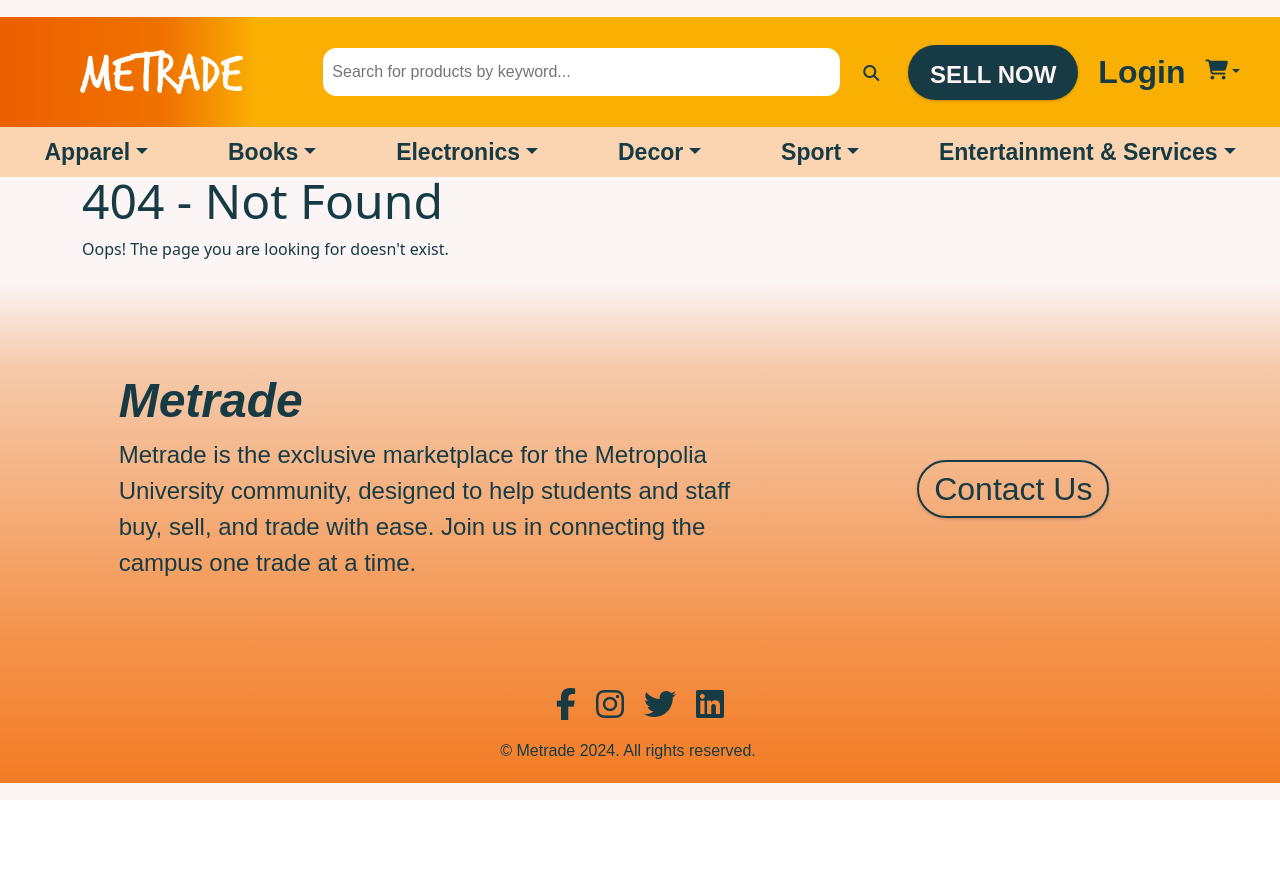
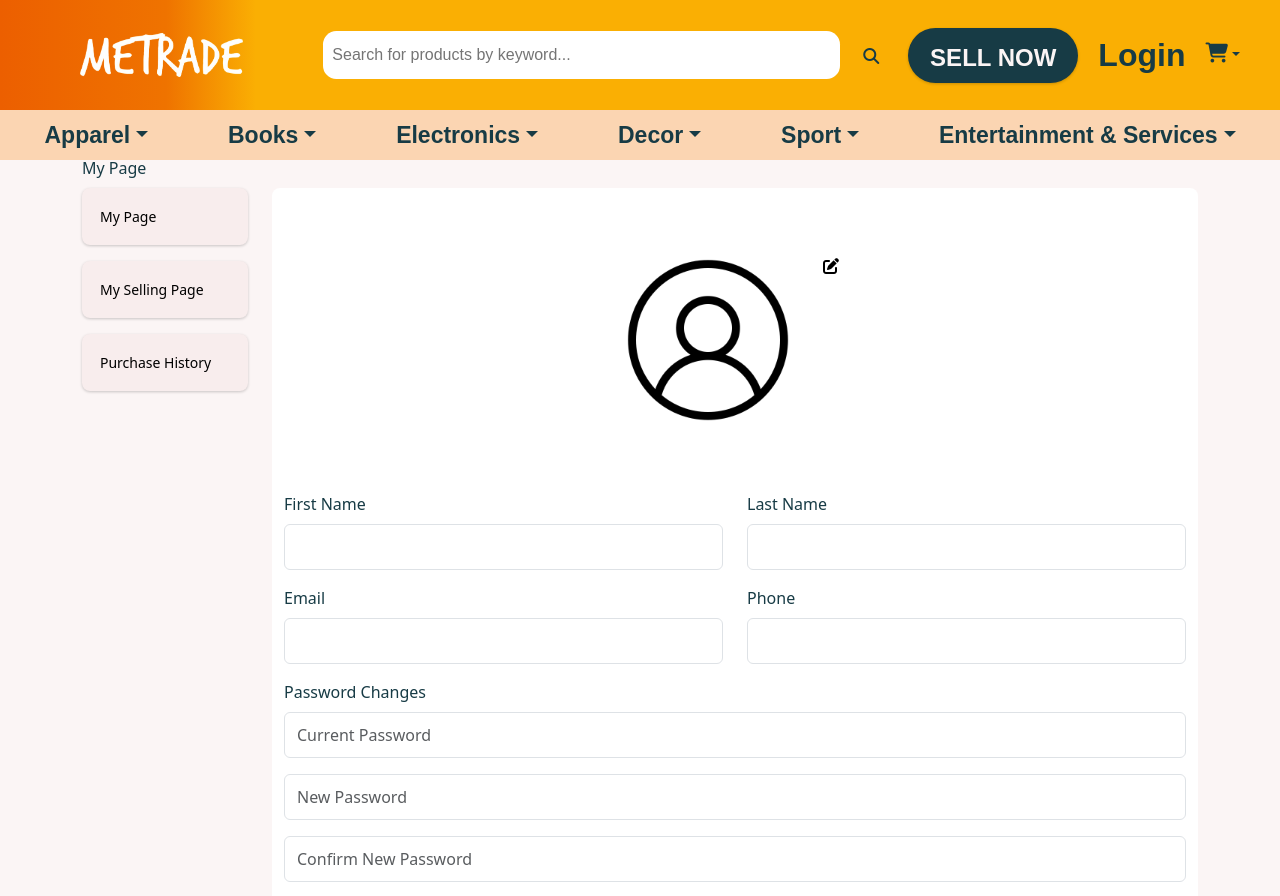
Before and after one commit to Nhidinh91/metrade, a React (Vite) app in the folder ecommerce/: page /my-page in a window 1280 px wide. Shown: the top 896 px of the page. Before the commit the page ends 800 px from the top, so only its background shows below. Built offline with nearby package versions, Linux system fonts and the light colour scheme; the HTML template or start-up script is replaced by a standard one; a web font is replaced by a local one.

Commit message:
add My page and Account information

```diff
--- a/ecommerce/src/App.jsx
+++ b/ecommerce/src/App.jsx
@@ -12,7 +12,8 @@ import SellingHistory from "./Pages/SellingHistory.jsx";
 import PurchaseHistory from "./Pages/PurchaseHistory.jsx";
 import Profile from "./Pages/Profile.jsx";
 import { AuthProvider } from "./contexts/AuthContext";
-import ProductDetail from "./Pages/ProductDetail.jsx"
+import ProductDetail from "./Pages/ProductDetail.jsx";
+import MyPage from "./Pages/MyPage.jsx";
 
 
 function App() {
@@ -31,6 +32,7 @@ function App() {
             <Route path="/purchase-history" element={<PurchaseHistory />} />
             <Route path="category" element={<ProductListing />} />
             <Route path="/product/detail/:id" element={<ProductDetail/>} />
+            <Route path="/my-page" element={<MyPage />} />
             <Route path="*" element={<NotFound />} />
           </Route>
         </Routes>
--- /dev/null
+++ b/ecommerce/src/Components/AccountInfo.jsx
@@ -0,0 +1,178 @@
+import { useState, useEffect, useCallback, useRef } from "react";
+import { useAuthContext } from "../hooks/useAuthContext";
+import { Form, Button, Row, Col, Image, Container } from "react-bootstrap";
+import ProfileImage from '../assets/profile-default-image.png';
+import '../Styles/AccountInfo.css';
+
+const AccountInfo = () => {
+    const [profile, setProfile] = useState(null);
+    const [avatarData, setAvatarData] = useState(null); // for saving avatar in database
+    const [avatarPreview, setAvatarPreview] = useState(ProfileImage); // For avatar preview
+    const [currentPassword, setCurrentPassword] = useState("");
+    const [newPassword, setNewPassword] = useState("");
+    const [confirmNewPassword, setConfirmNewPassword] = useState("");
+
+    const { user } = useAuthContext();
+    const fileInputRef = useRef(null); // Ref for file input
+
+    const fetchProfile = useCallback(async () => {
+        if (!user || !user.token) {
+            return;
+        }
+        try {
+            const response = await fetch(`http://localhost:3000/api/user/profile/detail/${user._id}`, {
+                method: "GET",
+                headers: {
+                    "Content-Type": "application/json",
+                    Authorization: `Bearer ${user.token}`
+                },
+            });
+
+            const data = await response.json();
+
+            if (response.ok) {
+                setProfile(data.user);
+                // Set initial avatar preview
+                setAvatarPreview(data.user.photo_url || ProfileImage);
+            }
+        } catch (error) {
+            console.error("Error fetching profile:", error);
+        }
+    }, [user]);
+
+    useEffect(() => {
+        fetchProfile();
+    }, [user, fetchProfile]);
+
+    const handleAvatarChange = (e) => {
+        const file = e.target.files[0];
+        console.log(file)
+        if (file) {
+            setAvatarData(file);
+            setAvatarPreview(URL.createObjectURL(file));
+        }
+    };
+
+    const handleSaveChanges = async (e) => {
+
+    };
+
+    const triggerFileInput = () => {
+        fileInputRef.current.click();
+    };
+
+    return (
+        <Container>
+            <Row className="account-info py-4">
+                <div className="avatar-container">
+                    <Image
+                        src={avatarPreview}
+                        roundedCircle
+                        className="avatar-image"
+                    />
+
+                    <Form.Control
+                        type="file"
+                        accept="image/*"
+                        onChange={handleAvatarChange}
+                        ref={fileInputRef}
+                        className="d-none"
+                    />
+                    <button className="change-avatar-btn" onClick={triggerFileInput}>
+                        <i
+                            className="fa-solid fa-pen-to-square"
+                            style={{ cursor: 'pointer' }}
+                        ></i>
+                    </button>
+                </div>
+
+                <Form onSubmit={handleSaveChanges}>
+                    <Row sm={1} md={2} className="mb-3">
+                        <Col sm={12} md={6}>
+                            <Form.Group controlId="firstName">
+                                <Form.Label>First Name</Form.Label>
+                                <Form.Control
+                                    type="text"
+                                    value={profile?.first_name}
+                                    onChange={(e) => setProfile({ ...profile, firstName: e.target.value })}
+                                />
+                            </Form.Group>
+                        </Col>
+                        <Col sm={12} md={6}>
+                            <Form.Group controlId="lastName">
+                                <Form.Label>Last Name</Form.Label>
+                                <Form.Control
+                                    type="text"
+                                    value={profile?.last_name}
+                                    onChange={(e) => setProfile({ ...profile, lastName: e.target.value })}
+                                />
+                            </Form.Group>
+                        </Col>
+                    </Row>
+
+                    <Row sm={1} md={2} className="mb-3">
+                        <Col sm={12} md={6}>
+                            <Form.Group controlId="email">
+                                <Form.Label>Email</Form.Label>
+                                <Form.Control
+                                    type="email"
+                                    value={profile?.email}
+                                    onChange={(e) => setProfile({ ...profile, email: e.target.value })}
+                                    disabled={profile?.is_verified}
+                                />
+                            </Form.Group>
+                        </Col>
+                        <Col sm={12} md={6}>
+                            <Form.Group controlId="phone">
+                                <Form.Label>Phone</Form.Label>
+                                <Form.Control
+                                    type="text"
+                                    value={profile?.phone}
+                                    onChange={(e) => setProfile({ ...profile, phone: e.target.value })}
+                                />
+                            </Form.Group>
+                        </Col>
+                    </Row>
+
+                    <Row>
+                        <Form.Label>Password Changes</Form.Label>
+                        <Form.Group controlId="currentPassword" className="mb-3">
+                            <Form.Control
+                                type="password"
+                                placeholder="Current Password"
+                                value={currentPassword}
+                                onChange={(e) => setCurrentPassword(e.target.value)}
+                            />
+                        </Form.Group>
+
+                        <Form.Group controlId="newPassword" className="mb-3">
+                            <Form.Control
+                                type="password"
+                                placeholder="New Password"
+                                value={newPassword}
+                                onChange={(e) => setNewPassword(e.target.value)}
+                            />
+                        </Form.Group>
+
+                        <Form.Group controlId="confirmNewPassword" className="mb-3">
+                            <Form.Control
+                                type="password"
+                                placeholder="Confirm New Password"
+                                value={confirmNewPassword}
+                                onChange={(e) => setConfirmNewPassword(e.target.value)}
+                            />
+                        </Form.Group>
+                    </Row>
+
+                    <Row sm={1} md={2} className="justify-content-md-end">
+                        <Col sm={12} md={3}>
+                            <Button type="submit" className="btn btn-primary save-changes-btn">Save Changes</Button>
+                        </Col>
+                    </Row>
+                </Form>
+            </Row>
+        </Container>
+    );
+}
+
+export default AccountInfo;
--- a/ecommerce/src/Components/ProfileMenu.jsx
+++ b/ecommerce/src/Components/ProfileMenu.jsx
@@ -11,8 +11,8 @@ const ProfileMenu = () => {
 
     const navigate = useNavigate()
 
-    const handleProfileClick = () => {
-        navigate('/profile');
+    const handleMyPageClick = () => {
+        navigate('/my-page');
     };
 
     const handleSellingHistoryClick = () => {
@@ -31,12 +31,12 @@ const ProfileMenu = () => {
         <Dropdown className={`${style.profileMenu}`}>
             <Dropdown.Toggle as={ButtonGroup} className={`${style.profileButton}`} id="dropdown-profile-button">
                 <img src={user.photo_url || ProfileImage} alt="Profile" />
-                <span className={`${style.profileName}`}>{user.name}</span>
+                <span className={`${style.profileName}`}>{user.first_name}</span>
             </Dropdown.Toggle>
 
             <Dropdown.Menu className={`${style.profileMenuItems}`}>
-                <Dropdown.Item onClick={handleProfileClick} className={`${style.profileMenuItem}`}>
-                    My Profile
+                <Dropdown.Item onClick={handleMyPageClick} className={`${style.profileMenuItem}`}>
+                    My Page
                 </Dropdown.Item>
                 <Dropdown.Item className={`${style.profileMenuItem} ${style.balanceItem}`}>
                     Balance <span className={`${style.balance}`}><img src={Coin} alt="Coin" />{user.balance || 0}</span>
--- /dev/null
+++ b/ecommerce/src/Pages/MyPage.jsx
@@ -0,0 +1,30 @@
+import { Container, Row, Col, Button } from "react-bootstrap";
+import { Link } from "react-router-dom";
+import "../Styles/MyPage.css";
+import AccountInfo from "../Components/AccountInfo";
+
+const MyPage = () => {
+    return (
+        <Container className="my-page">
+            <h3>My Page</h3>
+            <Row sm={1} md={2} lg={2} className="">
+                <Col sm={12} md={2} lg={2} className="left-container mb-4">
+                    <Link to="/my-page">
+                        <Button className="menu-item-btn">My Page</Button>
+                    </Link>
+                    <Link to="/selling-history">
+                        <Button className="menu-item-btn">My Selling Page</Button>
+                    </Link>
+                    <Link to="/purchase-history">
+                        <Button className="menu-item-btn">Purchase History</Button>
+                    </Link>
+                </Col>
+                <Col sm={12} md={10} lg={10} className="right-container">
+                    <AccountInfo />
+                </Col>
+            </Row>
+        </Container>
+    );
+}
+
+export default MyPage;
--- a/ecommerce/src/Pages/ProductDetail.jsx
+++ b/ecommerce/src/Pages/ProductDetail.jsx
@@ -5,7 +5,7 @@ import { useEffect, useState } from "react";
 import { useParams,  useNavigate } from "react-router-dom";
 import Loading from "../Components/Loading";
 import "../Styles/ProductDetail.css";
-import { Breadcrumb, Row, Col, Container, Button } from "react-bootstrap";
+import { Breadcrumb, Row, Col, Container} from "react-bootstrap";
 
 const ProductDetail = () => {
   const navigate = useNavigate();
--- /dev/null
+++ b/ecommerce/src/Styles/AccountInfo.css
@@ -0,0 +1,35 @@
+.account-info {
+    display: flex;
+    justify-content: center;
+    gap: 1.5rem;
+    background-color: #ffffff;
+    border-radius: .5rem;
+}
+
+.account-info .avatar-container {
+    display: flex;
+    justify-content: center;
+    padding: 2rem 0;
+    position: relative;
+}
+
+.account-info .avatar-container img {
+    width: 12rem;
+    height: 12rem;
+    object-fit: cover;
+}
+
+.account-info .avatar-container .change-avatar-btn {
+    border: none;
+    background: none;
+    align-self: start;
+}
+
+.account-info input.form-control {
+    height: 2.875rem;
+}
+
+.account-info .save-changes-btn {
+    border-radius: 0.5rem;
+    width: 100%;
+}
--- /dev/null
+++ b/ecommerce/src/Styles/MyPage.css
@@ -0,0 +1,15 @@
+.my-page .left-container {
+    display: flex;
+    flex-direction: column;
+    gap: 1rem;
+}
+
+.my-page .left-container .menu-item-btn {
+    width: 100%;
+    border-radius: 0.5rem;
+    background: #f8eded;
+    color: #000000;
+    text-align: left;
+    text-transform: none;
+    padding: 1rem;
+}
--- a/ecommerce/src/Styles/ProfileMenu.module.css
+++ b/ecommerce/src/Styles/ProfileMenu.module.css
@@ -2,10 +2,6 @@
     display: flex;
     align-items: center;
     gap: 0.5rem;
-}
-
-.profileMenu .profileButton::after {
-    display:none;
 }
 
 .profileMenu .profileButton .profileName {
```
Also changed, not shown: 2 other files (tests, documents, lock files or other folders).
